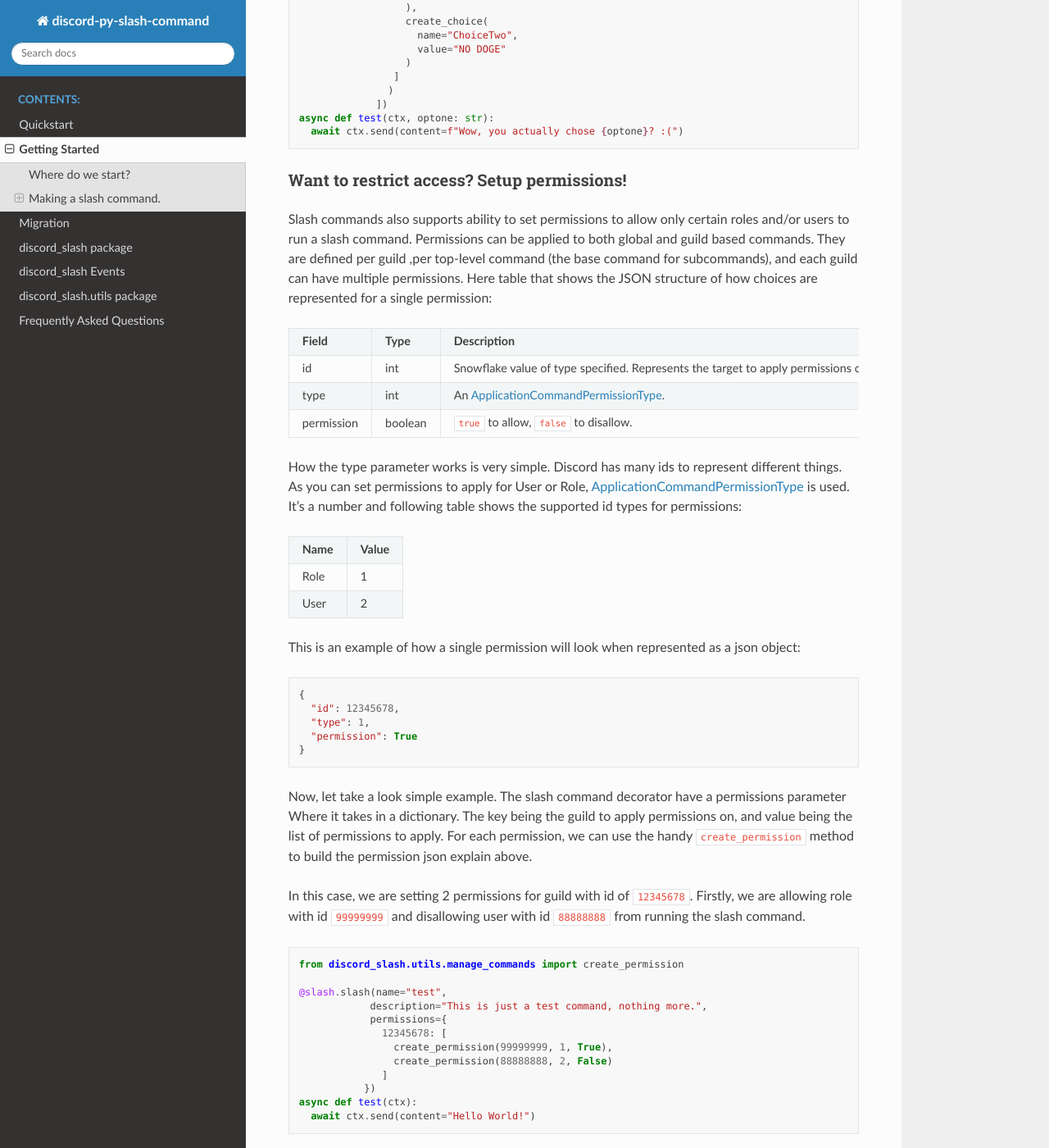
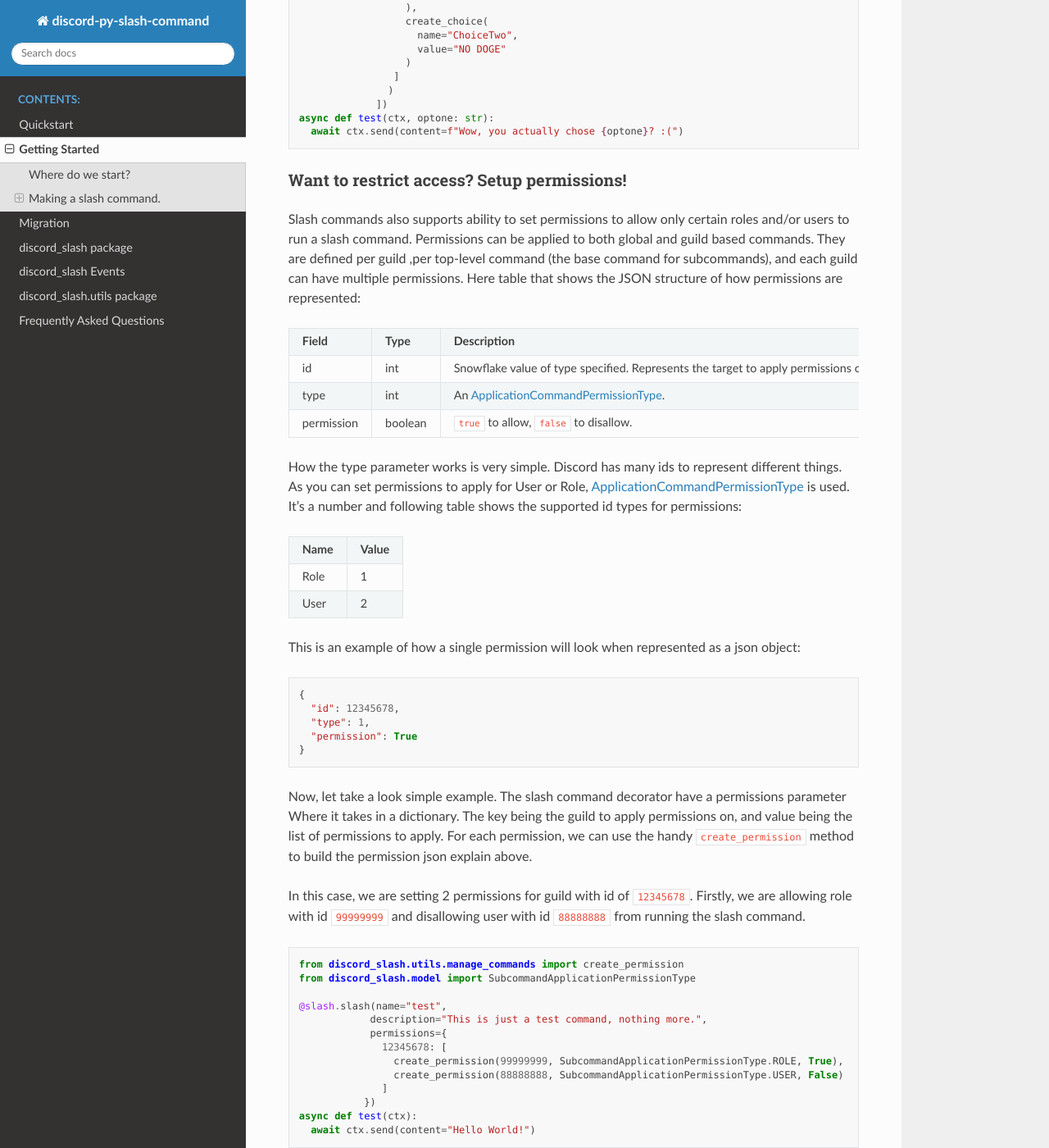
Before and after one commit to interactions-py/interactions.py, a Sphinx documentation site: the page built from docs/gettingstarted.rst, in a window 1280 px wide and 1400 px high, scrolled down 4175 px. Shown: the whole window at 82% size. Built offline with Sphinx 7.4.7 and the Read the Docs theme 2.0.0, drawn with Linux system fonts in a browser that asks for light colours; some of the changed text lies outside the part shown.

Commit message:
Update documentation.

```diff
--- a/docs/gettingstarted.rst
+++ b/docs/gettingstarted.rst
@@ -235,7 +235,7 @@ Want to restrict access? Setup permissions!
 Slash commands also supports ability to set permissions to allow only certain roles and/or users
 to run a slash command. Permissions can be applied to both global and guild based commands. They
 are defined per guild ,per top-level command (the base command for subcommands), and each guild can have multiple permissions. Here table that shows the JSON
-structure of how choices are represented for a single permission:
+structure of how permissions are represented:
 
 +-------------+--------------------------------------------+-----------------------------------------------------------------------------------------------------+
 | **Field**   | **Type**                                   | **Description**                                                                                     |
@@ -280,27 +280,19 @@ role with id ``99999999`` and disallowing user with id ``88888888`` from running
 .. code-block:: python
 
   from discord_slash.utils.manage_commands import create_permission
+  from discord_slash.model import SubcommandApplicationPermissionType
 
   @slash.slash(name="test",
               description="This is just a test command, nothing more.",
               permissions={
                 12345678: [
-                  create_permission(99999999, 1, True),
-                  create_permission(88888888, 2, False)
+                  create_permission(99999999, SubcommandApplicationPermissionType.ROLE, True),
+                  create_permission(88888888, SubcommandApplicationPermissionType.USER, False)
                 ]
              })
   async def test(ctx):
     await ctx.send(content="Hello World!")
 
-Additionally, we could also declare the id type of our permission through this method shown here:
-
-.. code-block:: python
-
-  from discord_slash.model import SubcommandApplicationPermissionType
-
-  (...)
-
-                  option_type=SubcommandApplicationPermissionType.ROLE
 
 .. _quickstart: https://discord-py-slash-command.readthedocs.io/en/latest/quickstart.html
 .. _ApplicationCommandOptionType: https://discord.com/developers/docs/interactions/slash-commands#applicationcommandoptiontype
```
Also changed, not shown: 1 other file.
